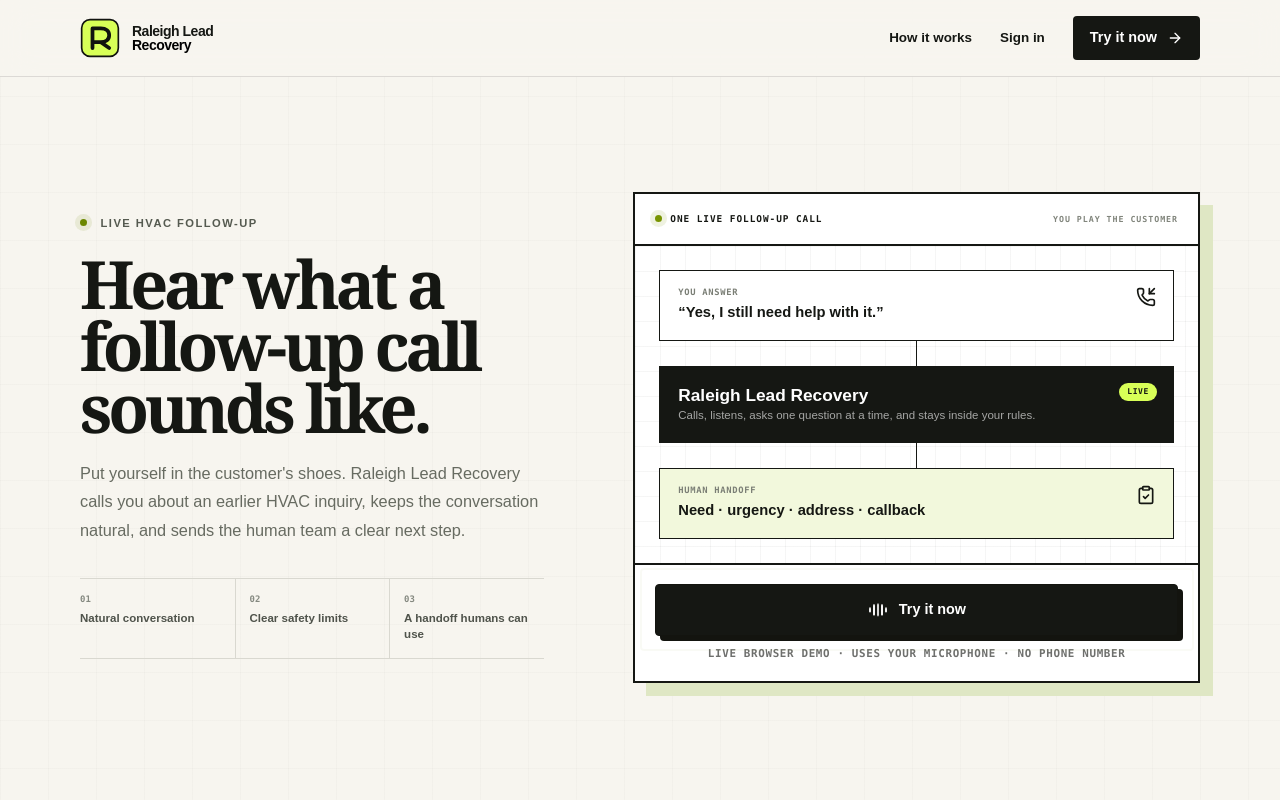
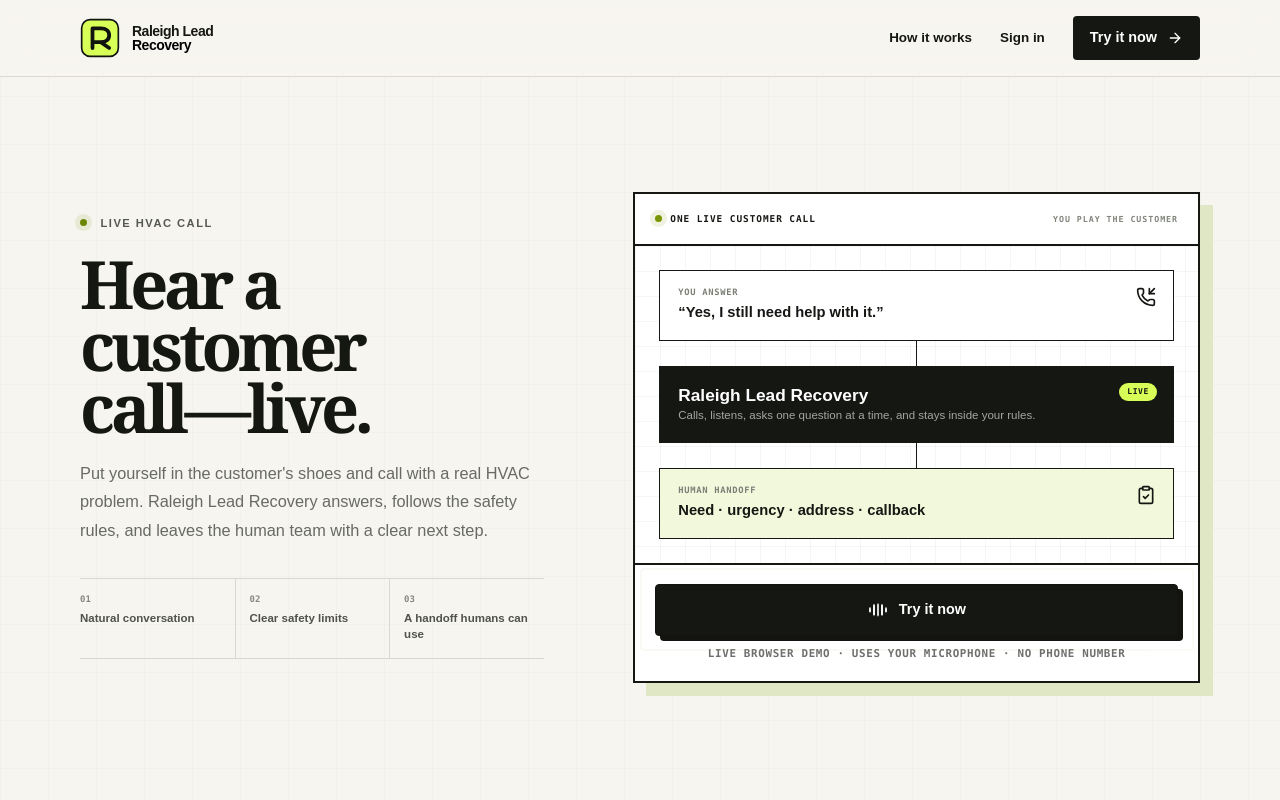
Before and after one commit to dannymsullivan/raleigh-lead-recovery, a Next.js app: page /lead-recovery in a window 1280 px wide. Shown: the top 800 px of the page. Built offline with nearby package versions, Linux system fonts and the light colour scheme.

Commit message:
refine: clarify live customer call demo

```diff
--- a/app/lead-recovery/page.tsx
+++ b/app/lead-recovery/page.tsx
@@ -89,9 +89,9 @@ export default function LandingPage() {
 
       <section className="recovery-single-demo page-shell" id="listen-now-form">
         <div className="recovery-demo-copy">
-          <p className="eyebrow"><span /> Live HVAC follow-up</p>
-          <h1>Hear what a follow-up call sounds like.</h1>
-          <p>Put yourself in the customer&apos;s shoes. Raleigh Lead Recovery calls you about an earlier HVAC inquiry, keeps the conversation natural, and sends the human team a clear next step.</p>
+          <p className="eyebrow"><span /> Live HVAC call</p>
+          <h1>Hear a customer call—live.</h1>
+          <p>Put yourself in the customer&apos;s shoes and call with a real HVAC problem. Raleigh Lead Recovery answers, follows the safety rules, and leaves the human team with a clear next step.</p>
           <ul className="recovery-demo-points" aria-label="What the demo shows">
             <li><span>01</span> Natural conversation</li>
             <li><span>02</span> Clear safety limits</li>
@@ -99,7 +99,7 @@ export default function LandingPage() {
           </ul>
         </div>
         <aside className="recovery-demo-stage" aria-label="Live browser call demo">
-          <div className="recovery-demo-stage-top"><span>One live follow-up call</span><strong>YOU PLAY THE CUSTOMER</strong></div>
+          <div className="recovery-demo-stage-top"><span>One live customer call</span><strong>YOU PLAY THE CUSTOMER</strong></div>
           <div className="recovery-demo-route" aria-hidden="true">
             <article className="recovery-route-caller"><PhoneIncoming /><span>You answer</span><strong>“Yes, I still need help with it.”</strong></article>
             <div className="recovery-route-line"><i /><i /><i /></div>
@@ -277,8 +277,8 @@ export default function LandingPage() {
 
       <section className="final-cta recovery-final page-shell">
         <p className="eyebrow">Hear it for yourself</p>
-        <h2>Hear the follow-up your leads would get.</h2>
-        <p>Take one call on your own phone. No lead list, sales call, or setup required.</p>
+        <h2>Hear how a customer call gets handled.</h2>
+        <p>Play the customer in one live browser conversation. No phone number, sales call, or setup required.</p>
         <div className="hero-actions centered-actions">
           <a className="button button-dark" href="#listen-now-form" data-analytics-event="demo_call_cta_clicked" data-analytics-location="final_cta">Try it now <ArrowRight aria-hidden="true" /></a>
         </div>
```
